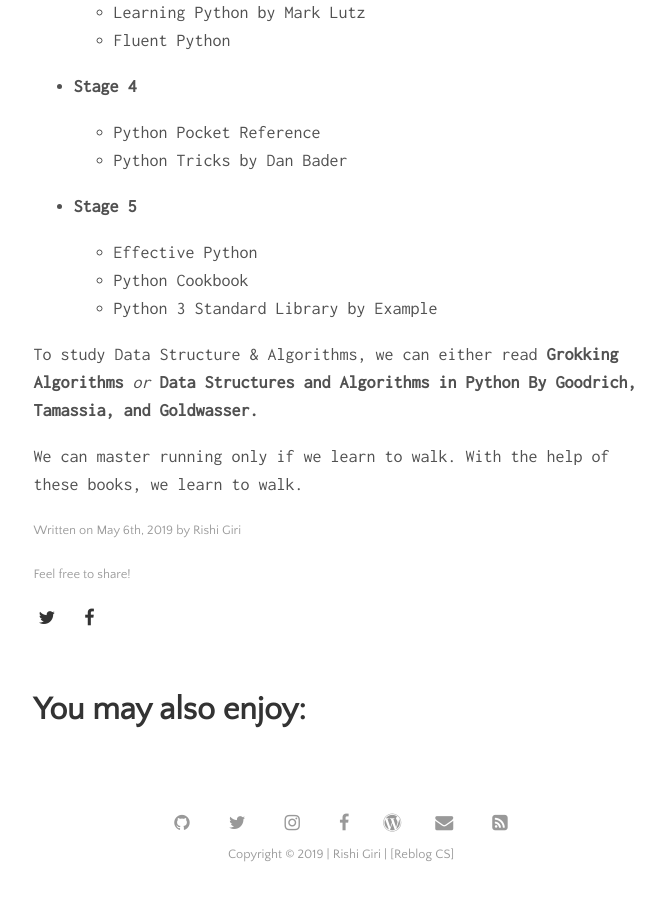
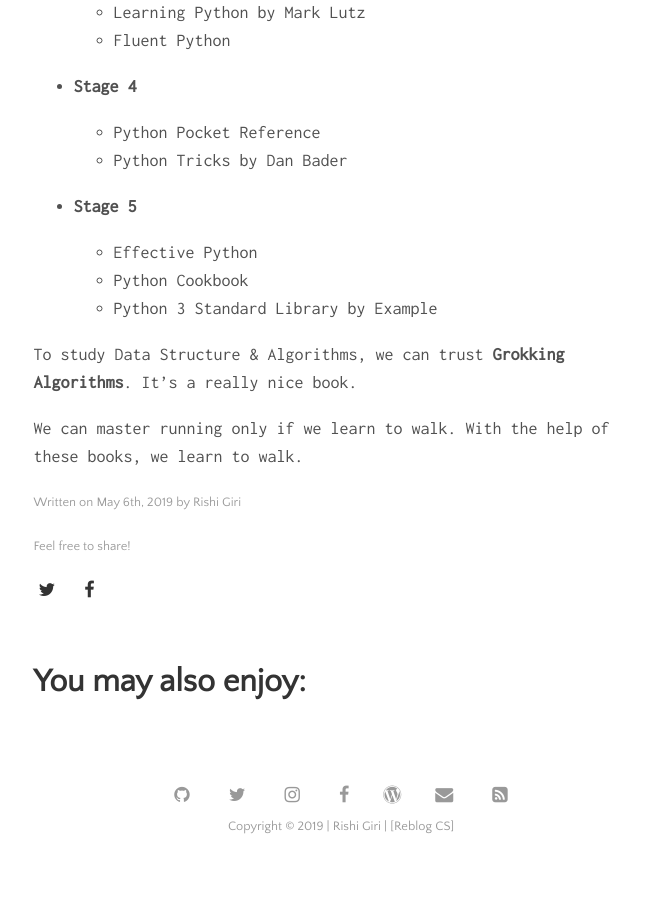
Before and after one commit to CodeDotJS/riblog.ml, a Jekyll site: the page built from _posts/2019-05-06-python.md, in a window 1280 px wide and 900 px high, scrolled down 1069 px. Shown: the whole window, without its empty margins (299-964 px from the left). Built offline with Jekyll 4.4.1, drawn with Linux system fonts in a browser that asks for light colours; after the commit the page ends 1941 px from its top, so only the background shows below that.

Commit message:
remove recommendation

```diff
--- a/_posts/2019-05-06-python.md
+++ b/_posts/2019-05-06-python.md
@@ -38,6 +38,6 @@
 	- Python Cookbook
 	- Python 3 Standard Library by Example
 
-To study Data Structure & Algorithms, we can either read __Grokking Algorithms__ *or* __Data Structures and Algorithms in Python By Goodrich, Tamassia, and Goldwasser.__
+To study Data Structure & Algorithms, we can trust __Grokking Algorithms__. It's a really nice book.
 
 We can master running only if we learn to walk. With the help of these books, we learn to walk.
```
